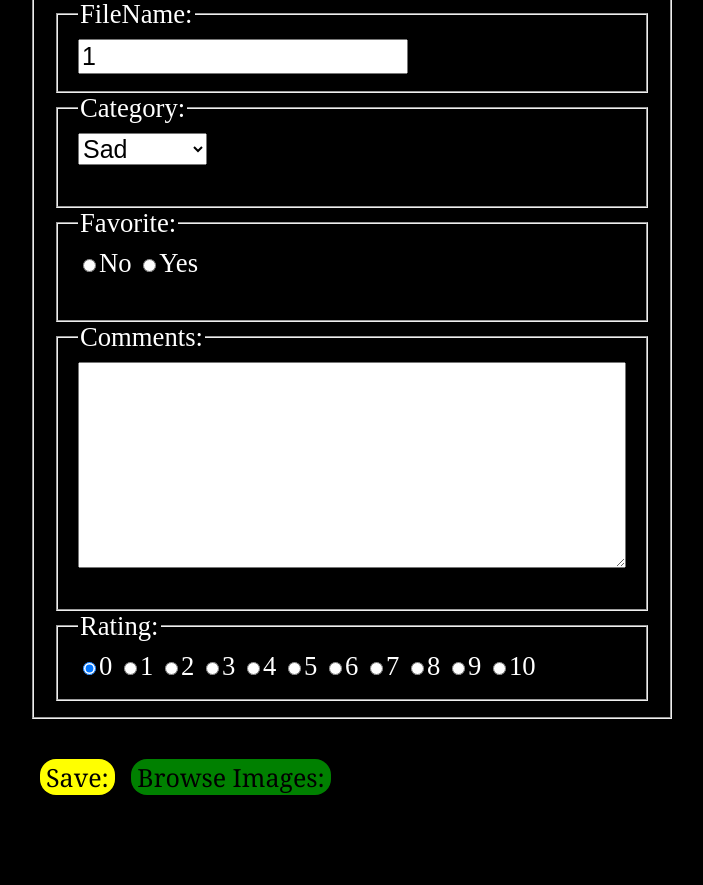
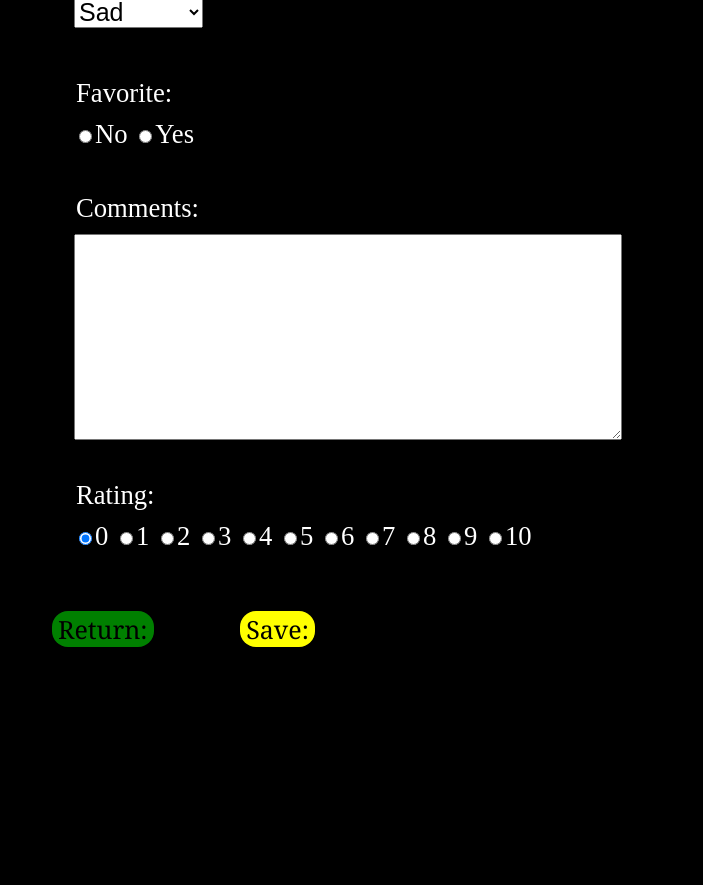
Before and after one commit to dwww13126/Image-Collection-Viewer, a PHP site: page /information.php?image=1 in a window 1280 px wide. Shown: the part 608-1493 px from the top of the page, without its empty margins (294-997 px from the left). After the commit the page ends 1255 px from the top, so only its background shows below. Run offline with PHP 8.4, Linux system fonts and the light colour scheme; data that the repository does not hold is empty.

Commit message:
Refinement of PHP, JS and CSS for better layout

```diff
--- a/favorite.php
+++ b/favorite.php
@@ -9,14 +9,14 @@
       require_once('dbConnect.php');
 	    if($conn == FALSE)
 		die("Error connecting to mysql server :". mysqli_connect_error());
-		$query = "SELECT * FROM `cat-images`";
+		$query = "SELECT * FROM `cat-images` WHERE `favorite` = 1";
     $result = mysqli_query($conn, $query);
 		$categorys = array("Sad", "Happy", "Grumpy", "Cute", "Strong", "Abnormal", "Playing", "Food");
 		$count = 0;
 	    if($result)
 			while($row = mysqli_fetch_assoc($result))
 			{
-				if (($row['favorite'] == 1)&&($count <= 9)){
+				if ($count <= 9){
 					echo "'http://localhost/myImages/";
 					echo $row['filename'];
           echo "', '";
--- a/information.php
+++ b/information.php
@@ -10,16 +10,16 @@
     if($conn == FALSE) {
     die("Error connecting to mysql server :". mysqli_connect_error());
     }
-    $query = "SELECT * FROM `cat-images` WHERE `filename` = '".$_GET['image']."'";
+      //Checks if the
+      $query = "SELECT * FROM `cat-images` WHERE `filename` = '".$_GET['image']."'";
       $result = mysqli_query($conn, $query);
       if($result){
-      $row = mysqli_fetch_assoc($result);
-      echo $row['favorite'].", ".$row['category'].", '".$row['comment']."', ".$row['rating']."";
-    } ?>);">
+        $row = mysqli_fetch_assoc($result);
+        echo $row['favorite'].", ".$row['category'].", '".$row['comment']."', ".$row['rating']."";
+      } ?>);">
     <div class="container">
-      <h1 class="pageHeading">Image Information:</h1>
-      <form action="index.php" method="send" id="imageInfo">
-        <div class="imageInfomationDiv">
+      <form action="index.php" method="post" id="imageInfo">
+        <div class="imageInformationDiv">
           <fieldset>
             <img id="First" class="infoImage" src="
             <?php if (isset($_GET['image'])) {
@@ -28,7 +28,7 @@
               echo '.png';
         		}?>" alt="Selected Image">
             <fieldset>
-              <legend class="infoFieldLabel">FileName:</legend>
+              <legend class="infoFieldLabel">File Name:</legend>
               <input type="text" readonly="readonly" name="filename" id="filename" value="<?php if (isset($_GET['image'])) {
                echo $_GET['image'];
           		}?>"/>
@@ -98,9 +98,9 @@
                 <input type="radio" name="rating" value="10">10
               </label>
             </fieldset>
+            <button type="button" class="favoritedImagesInfo" onclick="location.href = 'index.php';" >Return:</button>
+            <button type="button" class="saveInfo" id="saveInfo" onclick="validateUserInput();">Save:</button>
           </fieldset>
-            <button type="button" class="validButtonInfo" id="validButtonInfo" onclick="validateUserInput();">Save:</button>
-            <button type="button" class="favoritedImagesInfo" onclick="location.href = 'index.php';" >Browse Images:</button>
         </div>
       </form>
       </div>
--- a/script.js
+++ b/script.js
@@ -43,35 +43,23 @@
           var screenw = (screen.width / 2) / 3;
           image.style.height= screenw - 30 + "px";
           image.style.width= screenw - 30 + "px";
-          //Sets the src property of the image to be the current image url
-          image.setAttribute("src", currentImageURL+".png");
           var imageName = currentImageURL.replace('http://localhost/myImages/', '');
           //Sets the alt property of the image to be the current image url
           image.setAttribute("alt", imageName);
           comment.innerHTML = arguments[currentDrawn + 1];
-          //Add the image to the current table data
-          link.href = "information.php?image=" + imageName;
           if (arguments[currentDrawn] != "No Image Favorited") {
+            //Sets the src property of the image to be the current image url
+            image.setAttribute("src", currentImageURL+".png");
+            //Add the image to the current table data
+            link.href = "information.php?image=" + imageName;
             link.appendChild(image);
             tableData.appendChild(link);
           }
           else{
+            image.setAttribute("src", "http://localhost/ImageViewer/no-image.png");
             tableData.appendChild(image);
           }
           tableData.appendChild(comment);
-        }
-        //If all images have been drawn from the array then draw a blank square
-        //to make up the position in the grid
-        else {
-          //Creates a div which is formated to be a 100 by 100 square
-          var square = document.createElement("div");
-          //Sets the height and width properties of the square so it
-          //fits inside the grid properly and sets up a border.
-          image.style.height="355px";
-          image.style.width="355px";
-          square.style.border="solid";
-          //Add the square to the current table data
-          tableData.appendChild(square);
         }
         //Adds the square to the current row
         tableRow.appendChild(tableData);
@@ -87,7 +75,7 @@
     //Creates the buttons used to be able to go to the favorited images
     var statsButton = document.createElement("button");
     browsePhotos.innerHTML = "Browse Images:";
-    statsButton.innerHTML = "Stats:";
+    statsButton.innerHTML = "Image Stats:";
     statsButton.className = "statsButton";
     browsePhotos.className = "browsePhotos";
     statsButton.setAttribute("onclick", "location.href='stats.php'");
@@ -185,7 +173,7 @@
     var reloadButton = document.createElement("button");
     //Creates the buttons used to be able to go to the favorited images
     var favImageButton = document.createElement("button");
-    reloadButton.innerHTML = "Reload Selection:"
+    reloadButton.innerHTML = "Reload Grid:"
     favImageButton.innerHTML = "View Favorited:"
     favImageButton.className = "favoritedImages";
     reloadButton.className = "reloadImages";
@@ -195,8 +183,8 @@
     favImageButton.setAttribute("onclick", "location.href='favorite.php'");
     reloadButton.setAttribute("onclick", "location.href='index.php'");
     container.appendChild(header);
+    container.appendChild(favImageButton);
     container.appendChild(reloadButton);
-    container.appendChild(favImageButton);
     //Append table to the container
     container.appendChild(table);
   }
--- a/style.css
+++ b/style.css
@@ -37,6 +37,7 @@ img {
 /* Is used to be able to setup the formatting of the text inside the input areas */
 input, select {
   font-size: 25px;
+  margin-bottom: 10px;
 }
 
 p {
@@ -61,7 +62,11 @@ button {
   border-radius: 16px;
   border: none;
   outline: none;
-  margin-left: 10px;
+  margin-right: 80px;
+}
+
+fieldset {
+  border: hidden;
 }
 
 button.reloadImages {
@@ -72,7 +77,7 @@ button.favoritedImagesInfo {
     background: Green;
 }
 
-button.validButtonInfo {
+button.saveInfo {
   background: Yellow;
 }
 
@@ -84,19 +89,8 @@ button.statsButton {
     background: Yellow;
 }
 
-button.statsButtonMain {
-    background: Yellow;
-}
-
 button.browsePhotos {
     background: Orange;
-}
-
-button.favoritedImagesStats {
-	background: Green;
-}
-button.browsePhotosStats {
-	background: Orange;
 }
 
 /* is used to be able to center ellements */
@@ -125,3 +119,10 @@ button.browsePhotosStats {
   padding: 2px;
   margin: 0px;
 }
+
+/* Sets up the file name field to have no borders or background */
+#filename {
+  border: hidden;
+  background: none;
+  color: white;
+}
```
Also changed, not shown: index.php (+4 -6 lines), stats.php (+3 -5 lines), no-image.png (added).
